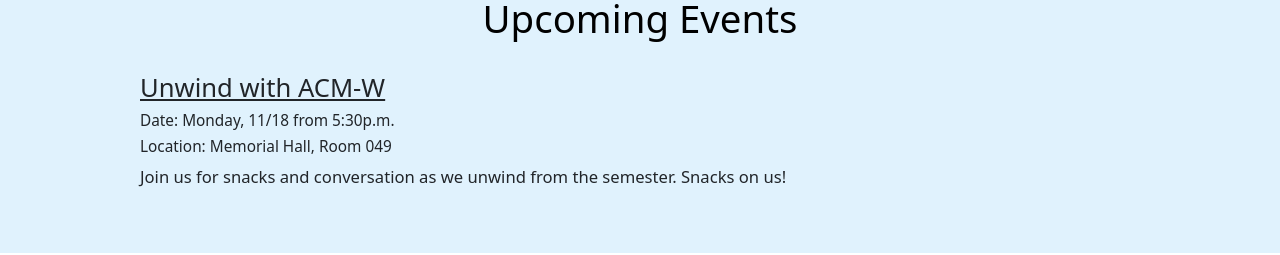
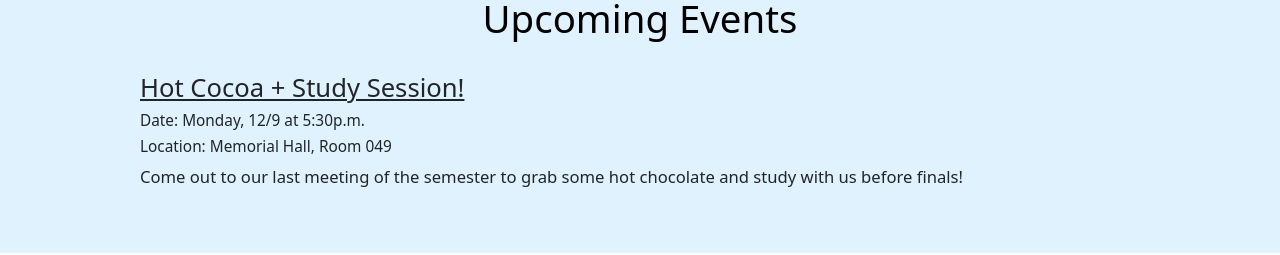
Before and after one commit to acmwud/website, a React (Create React App) app: page /#/ in a window 1280 px wide. Shown: the part 135-390 px from the top of the page. Built offline with nearby package versions, Linux system fonts and the light colour scheme.

Commit message:
added hot cocoa event

```diff
--- a/src/Components/Home.tsx
+++ b/src/Components/Home.tsx
@@ -155,11 +155,18 @@
                       <p>We are hosting an RTC social! Come out to learn about Rewriting the Code and to learn about how mentorship can be an amazing tool to reach your professional goals!</p>
                     </Row> */}
 
-                    <Row>
+                    {/* <Row>
                       <h2><u>Unwind with ACM-W</u></h2>
-                      <h3>Date: Monday, 11/18 from 5:30p.m.</h3>
+                      <h3>Date: Monday, 11/18 at 5:30p.m.</h3>
                       <h3>Location: Memorial Hall, Room 049</h3>
                       <p>Join us for snacks and conversation as we unwind from the semester. Snacks on us!</p>
+                    </Row> */}
+
+                    <Row>
+                      <h2><u>Hot Cocoa + Study Session!</u></h2>
+                      <h3>Date: Monday, 12/9 at 5:30p.m.</h3>
+                      <h3>Location: Memorial Hall, Room 049</h3>
+                      <p>Come out to our last meeting of the semester to grab some hot chocolate and study with us before finals!</p>
                     </Row>
 
 
```
